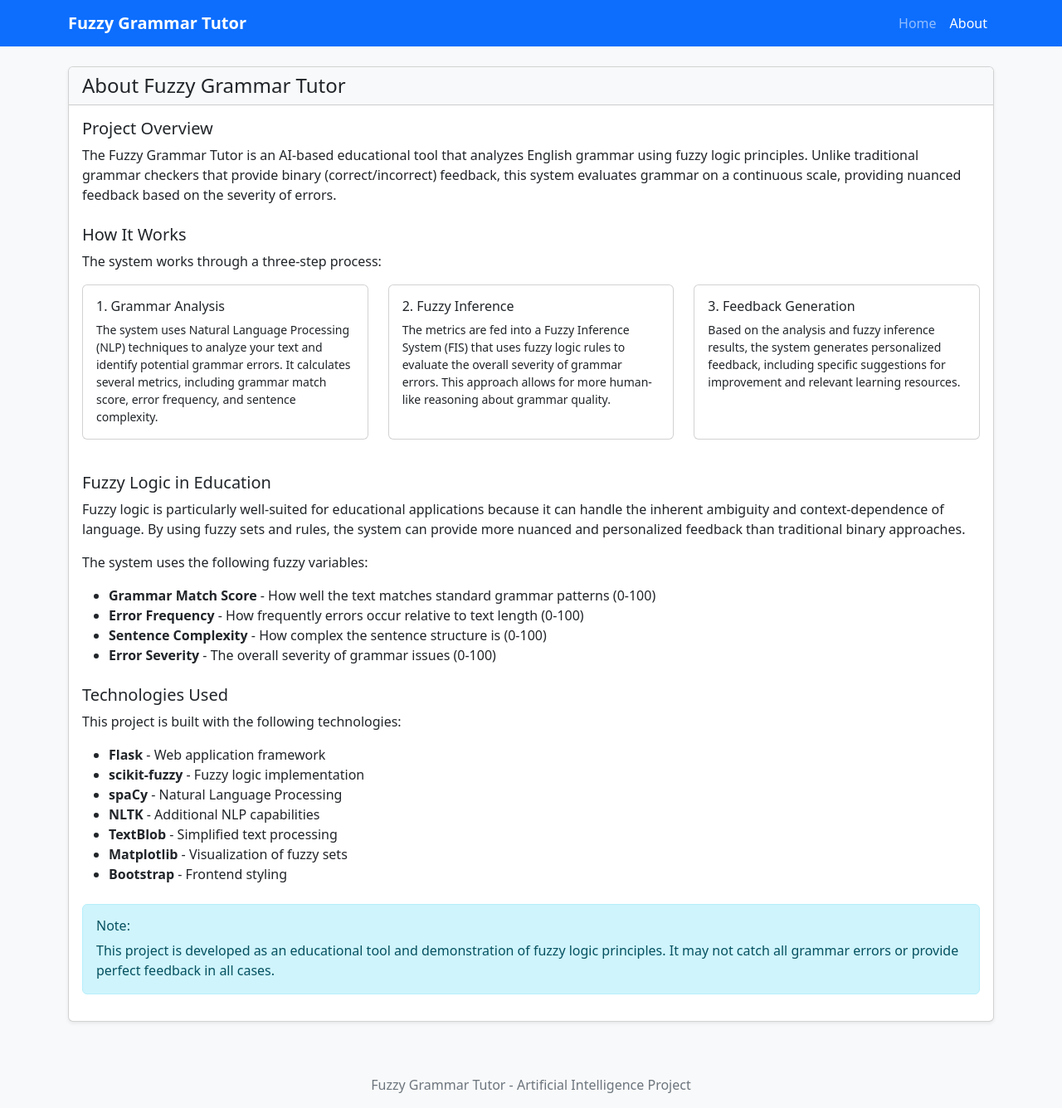
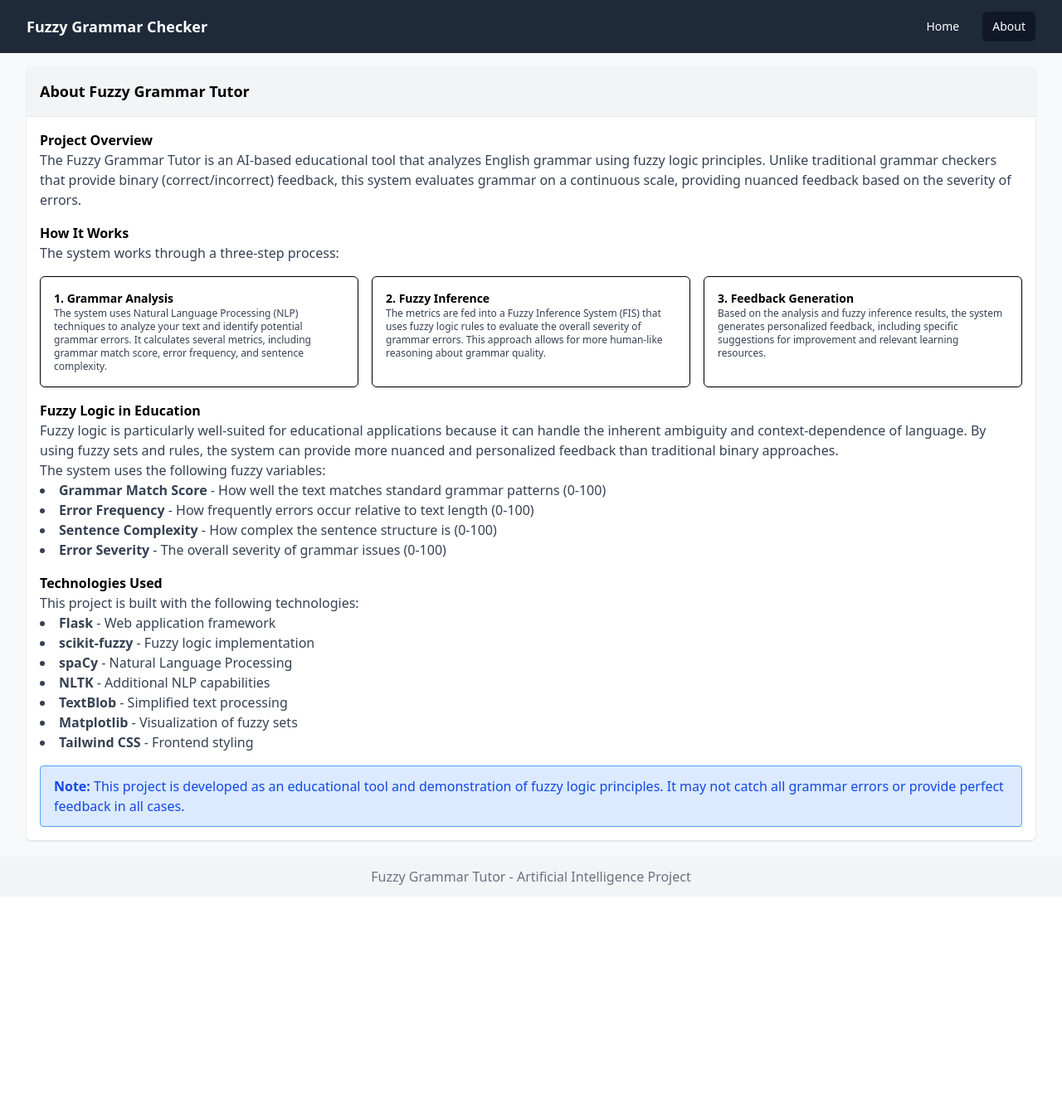
Before and after one commit to Cholifbima/Grammar-Correction-Fuzzy, a Flask app: page /about in a window 1280 px wide. Shown: the whole page at 83% size. After the commit the page ends 1067 px from the top, so only its background shows below. Run offline with Flask 2, Linux system fonts and the light colour scheme; parts of the project's set-up code (start-up, migrations or seed data) failed here and were passed over.

Commit message:
Update about.html
Jangan di merge ke main, masih banyak errornya

```diff
--- a/templates/about.html
+++ b/templates/about.html
@@ -3,79 +3,89 @@
 <head>
     <meta charset="UTF-8">
     <meta name="viewport" content="width=device-width, initial-scale=1.0">
-    <title>About - Fuzzy Grammar Tutor</title>
-    <link rel="stylesheet" href="https://cdn.jsdelivr.net/npm/bootstrap@5.2.3/dist/css/bootstrap.min.css">
+    <title>About - Fuzzy Grammar Checker</title>
     <link rel="stylesheet" href="{{ url_for('static', filename='css/style.css') }}">
+    <script src="https://cdn.jsdelivr.net/npm/@tailwindcss/browser@4"></script>
 </head>
-<body>
-    <nav class="navbar navbar-expand-lg navbar-dark bg-primary">
-        <div class="container">
-            <a class="navbar-brand" href="/">Fuzzy Grammar Tutor</a>
-            <button class="navbar-toggler" type="button" data-bs-toggle="collapse" data-bs-target="#navbarNav">
-                <span class="navbar-toggler-icon"></span>
+<body class="bg-gray-100">
+    <nav class="bg-gray-800 text-white">
+        <div class="mx-auto max-w-7xl px-4 sm:px-6 lg:px-8">
+            <div class="flex items-center justify-between h-16">
+                <div class="flex-shrink-0">
+                    <a class="font-bold text-lg" href="/">Fuzzy Grammar Checker</a>
+                </div>
+                <div class="hidden sm:flex sm:items-center">
+                    <div class="flex space-x-4">
+                        <a class="hover:bg-gray-700 hover:text-white rounded-md px-3 py-2 text-sm font-medium" href="/">Home</a>
+                        <a class="bg-gray-900 text-white rounded-md px-3 py-2 text-sm font-medium" href="/about" aria-current="page">About</a>
+                    </div>
+                </div>
+                <div class="-mr-2 flex items-center sm:hidden">
+                    <button id="mobile-menu-button" type="button" class="relative inline-flex items-center justify-center rounded-md p-2 text-gray-400 hover:bg-gray-700 hover:text-white focus:outline-none focus:ring-2 focus:ring-inset focus:ring-white" aria-controls="navbarNav" aria-expanded="false">
+                        <span class="absolute -inset-0.5"></span>
+                        <span class="sr-only">Open main menu</span>
+                        <svg class="block h-6 w-6" fill="none" viewBox="0 0 24 24" stroke-width="1.5" stroke="currentColor" aria-hidden="true">
+                            <path stroke-linecap="round" stroke-linejoin="round" d="M3.75 6.75h16.5M3.75 12h16.5m-16.5 5.25h16.5" />
+                        </svg>
+                        <svg class="hidden h-6 w-6" fill="none" viewBox="0 0 24 24" stroke-width="1.5" stroke="currentColor" aria-hidden="true">
+                            <path stroke-linecap="round" stroke-linejoin="round" d="M6 18L18 6M6 6l12 12" />
+                        </svg>
                     </button>
-            <div class="collapse navbar-collapse" id="navbarNav">
-                <ul class="navbar-nav ms-auto">
-                    <li class="nav-item">
-                        <a class="nav-link" href="/">Home</a>
-                    </li>
-                    <li class="nav-item">
-                        <a class="nav-link active" href="/about">About</a>
-                    </li>
-                </ul>
+                </div>
+            </div>
+        </div>
+
+        <div class="sm:hidden" id="navbarNav">
+            <div class="space-y-1 px-2 pb-3 pt-2">
+                <a class="bg-gray-900 text-white block rounded-md px-3 py-2 text-base font-medium" href="/" aria-current="page">Home</a>
+                <a class="text-gray-300 hover:bg-gray-700 hover:text-white block rounded-md px-3 py-2 text-base font-medium" href="/about">About</a>
             </div>
         </div>
     </nav>
 
-    <div class="container mt-4">
-        <div class="row">
-            <div class="col-lg-12">
-                <div class="card shadow-sm">
-                    <div class="card-header bg-light">
-                        <h1 class="h4 mb-0">About Fuzzy Grammar Tutor</h1>
+    <div class="container mx-auto mt-4 px-4 sm:px-6 lg:px-8">
+        <div class="grid grid-cols-1">
+            <div class="bg-white shadow-sm rounded-md">
+                <div class="bg-gray-100 p-4 border-b border-gray-200">
+                    <h1 class="text-lg font-semibold">About Fuzzy Grammar Tutor</h1>
                 </div>
-                    <div class="card-body">
-                        <h2 class="h5">Project Overview</h2>
-                        <p>
+                <div class="p-4">
+                    <h2 class="text-md font-semibold mt-0">Project Overview</h2>
+                    <p class="text-gray-700">
                         The Fuzzy Grammar Tutor is an AI-based educational tool that analyzes English grammar using
                         fuzzy logic principles. Unlike traditional grammar checkers that provide binary (correct/incorrect)
                         feedback, this system evaluates grammar on a continuous scale, providing nuanced feedback
                         based on the severity of errors.
                     </p>
 
-                        <h2 class="h5 mt-4">How It Works</h2>
-                        <p>The system works through a three-step process:</p>
+                    <h2 class="text-md font-semibold mt-4">How It Works</h2>
+                    <p class="text-gray-700">The system works through a three-step process:</p>
 
-                        <div class="row">
-                            <div class="col-md-4 mb-3">
-                                <div class="card h-100">
-                                    <div class="card-body">
-                                        <h3 class="h6">1. Grammar Analysis</h3>
-                                        <p class="card-text small">
+                    <div class="grid grid-cols-1 md:grid-cols-3 gap-4 mt-4">
+                        <div class="bg-white border rounded-md shadow-sm">
+                            <div class="p-4">
+                                <h3 class="text-sm font-semibold">1. Grammar Analysis</h3>
+                                <p class="text-gray-700 text-xs">
                                     The system uses Natural Language Processing (NLP) techniques to analyze your text
                                     and identify potential grammar errors. It calculates several metrics, including
                                     grammar match score, error frequency, and sentence complexity.
                                 </p>
                             </div>
                         </div>
-                            </div>
-                            <div class="col-md-4 mb-3">
-                                <div class="card h-100">
-                                    <div class="card-body">
-                                        <h3 class="h6">2. Fuzzy Inference</h3>
-                                        <p class="card-text small">
+                        <div class="bg-white border rounded-md shadow-sm">
+                            <div class="p-4">
+                                <h3 class="text-sm font-semibold">2. Fuzzy Inference</h3>
+                                <p class="text-gray-700 text-xs">
                                     The metrics are fed into a Fuzzy Inference System (FIS) that uses fuzzy logic
                                     rules to evaluate the overall severity of grammar errors. This approach allows
                                     for more human-like reasoning about grammar quality.
                                 </p>
                             </div>
                         </div>
-                            </div>
-                            <div class="col-md-4 mb-3">
-                                <div class="card h-100">
-                                    <div class="card-body">
-                                        <h3 class="h6">3. Feedback Generation</h3>
-                                        <p class="card-text small">
+                        <div class="bg-white border rounded-md shadow-sm">
+                            <div class="p-4">
+                                <h3 class="text-sm font-semibold">3. Feedback Generation</h3>
+                                <p class="text-gray-700 text-xs">
                                     Based on the analysis and fuzzy inference results, the system generates
                                     personalized feedback, including specific suggestions for improvement and
                                     relevant learning resources.
@@ -83,55 +93,66 @@
                             </div>
                         </div>
                     </div>
-                        </div>
 
-                        <h2 class="h5 mt-4">Fuzzy Logic in Education</h2>
-                        <p>
+                    <h2 class="text-md font-semibold mt-4">Fuzzy Logic in Education</h2>
+                    <p class="text-gray-700">
                         Fuzzy logic is particularly well-suited for educational applications because it can handle the inherent
                         ambiguity and context-dependence of language. By using fuzzy sets and rules, the system can provide
                         more nuanced and personalized feedback than traditional binary approaches.
                     </p>
-                        <p>
+                    <p class="text-gray-700">
                         The system uses the following fuzzy variables:
                     </p>
-                        <ul>
+                    <ul class="list-disc list-inside text-gray-700">
                         <li><strong>Grammar Match Score</strong> - How well the text matches standard grammar patterns (0-100)</li>
                         <li><strong>Error Frequency</strong> - How frequently errors occur relative to text length (0-100)</li>
                         <li><strong>Sentence Complexity</strong> - How complex the sentence structure is (0-100)</li>
                         <li><strong>Error Severity</strong> - The overall severity of grammar issues (0-100)</li>
                     </ul>
 
-                        <h2 class="h5 mt-4">Technologies Used</h2>
-                        <p>This project is built with the following technologies:</p>
-                        <ul>
+                    <h2 class="text-md font-semibold mt-4">Technologies Used</h2>
+                    <p class="text-gray-700">This project is built with the following technologies:</p>
+                    <ul class="list-disc list-inside text-gray-700">
                         <li><strong>Flask</strong> - Web application framework</li>
                         <li><strong>scikit-fuzzy</strong> - Fuzzy logic implementation</li>
                         <li><strong>spaCy</strong> - Natural Language Processing</li>
                         <li><strong>NLTK</strong> - Additional NLP capabilities</li>
                         <li><strong>TextBlob</strong> - Simplified text processing</li>
                         <li><strong>Matplotlib</strong> - Visualization of fuzzy sets</li>
-                            <li><strong>Bootstrap</strong> - Frontend styling</li>
+                        <li><strong>Tailwind CSS</strong> - Frontend styling</li>
                     </ul>
 
-                        <div class="alert alert-info mt-4">
-                            <h4 class="h6">Note:</h4>
-                            <p class="mb-0">
+                    <div class="bg-blue-100 border border-blue-400 text-blue-700 px-4 py-3 rounded relative mt-4">
+                        <strong class="font-bold">Note:</strong>
+                        <span class="block sm:inline">
                             This project is developed as an educational tool and demonstration of fuzzy logic principles.
                             It may not catch all grammar errors or provide perfect feedback in all cases.
-                            </p>
-                        </div>
+                        </span>
                     </div>
                 </div>
             </div>
         </div>
     </div>
 
-    <footer class="bg-light mt-5 py-3">
-        <div class="container text-center">
-            <p class="text-muted mb-0">Fuzzy Grammar Tutor - Artificial Intelligence Project</p>
+    <footer class="bg-gray-100 mt-5 py-3">
+        <div class="container mx-auto text-center">
+            <p class="text-gray-500 mb-0">Fuzzy Grammar Tutor - Artificial Intelligence Project</p>
         </div>
     </footer>
 
-    <script src="https://cdn.jsdelivr.net/npm/bootstrap@5.2.3/dist/js/bootstrap.bundle.min.js"></script>
+    <script>
+        const mobileMenuButton = document.getElementById('mobile-menu-button');
+        const mobileMenu = document.getElementById('navbarNav');
+        const openIcon = mobileMenuButton.querySelector('svg:first-child');
+        const closeIcon = mobileMenuButton.querySelector('svg:last-child');
+
+        mobileMenuButton.addEventListener('click', () => {
+            const expanded = mobileMenuButton.getAttribute('aria-expanded') === 'true' || false;
+            mobileMenuButton.setAttribute('aria-expanded', !expanded);
+            mobileMenu.classList.toggle('hidden');
+            openIcon.classList.toggle('hidden');
+            closeIcon.classList.toggle('hidden');
+        });
+    </script>
 </body>
 </html>
```
Lines whose indentation alone changed are shown as unchanged.
